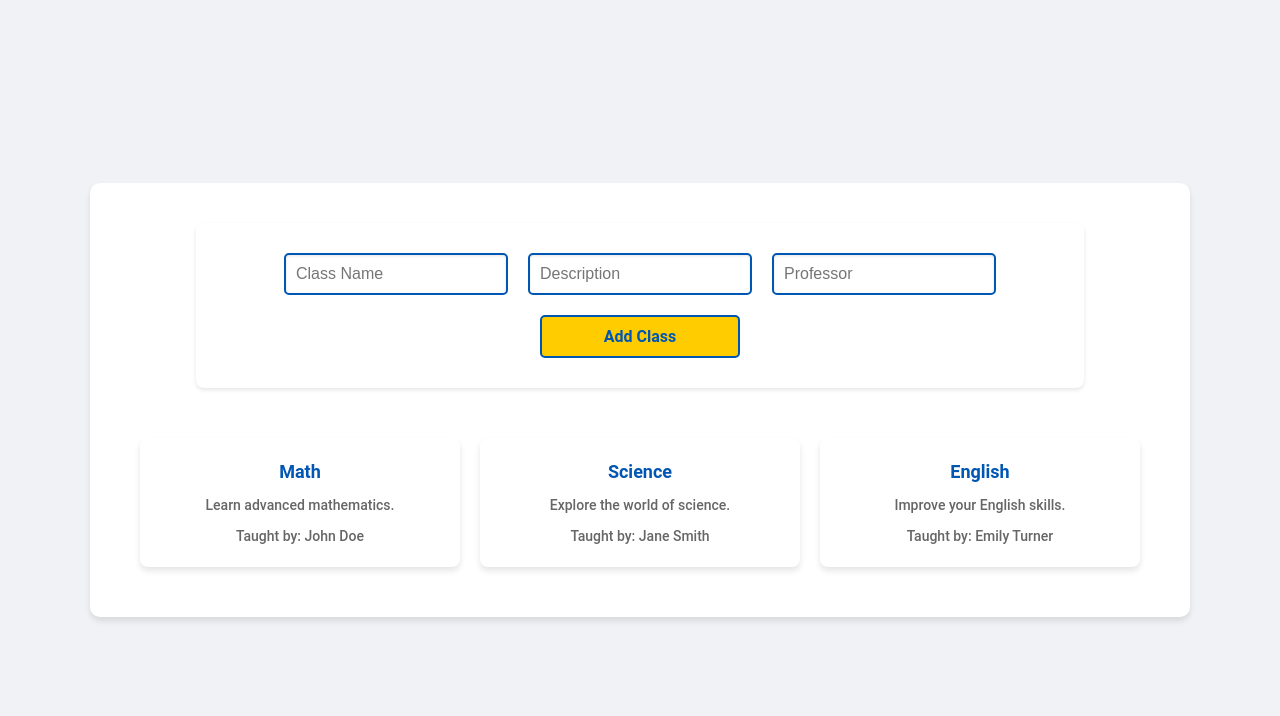
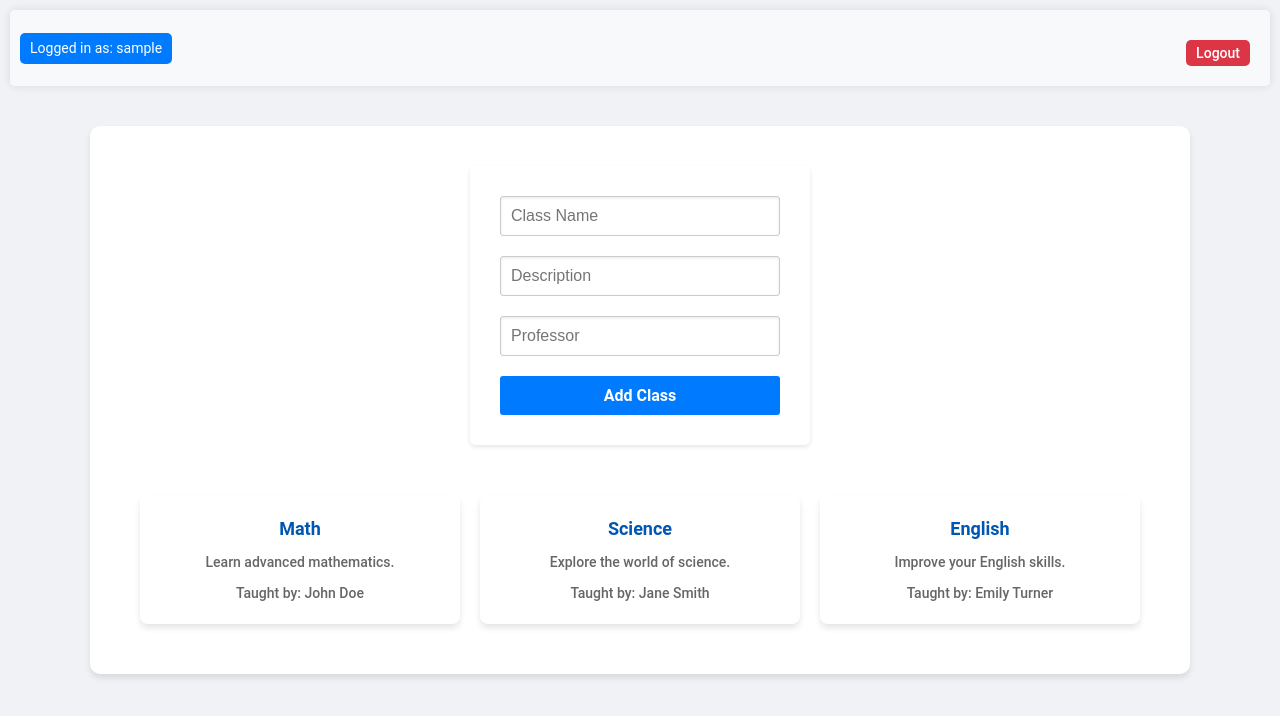
Before and after one commit to Luppole/isgo-frontend, a React (Vite) app: page / in a window 1280 px wide. Shown: the top 716 px of the page. Built offline with nearby package versions, Linux system fonts and the light colour scheme; sample sign-in values are in the browser's storage.

Commit message:
Logout System

```diff
--- a/src/App.css
+++ b/src/App.css
@@ -81,3 +81,39 @@ body {
 .class-card button:hover {
   background-color: #0056b3;
 }
+
+.header {
+  display: flex;
+  justify-content: space-between;
+  align-items: center;
+  position: absolute;
+  top: 10px;
+  left: 10px;
+  right: 10px;
+  background-color: #f8f9fa;
+  padding: 10px;
+  border-radius: 5px;
+  box-shadow: 0 0 10px rgba(0, 0, 0, 0.1);
+}
+
+.username-display {
+  background-color: #007bff;
+  color: white;
+  padding: 5px 10px;
+  border-radius: 5px;
+  font-size: 14px;
+}
+
+.logout-button {
+  background-color: #dc3545;
+  color: white;
+  border: none;
+  padding: 5px 10px;
+  border-radius: 5px;
+  font-size: 14px;
+  cursor: pointer;
+}
+
+.logout-button:hover {
+  background-color: #c82333;
+}
--- a/src/App.jsx
+++ b/src/App.jsx
@@ -1,22 +1,40 @@
-import React from 'react';
+import React, { useContext } from 'react';
 import { BrowserRouter as Router, Route, Routes, Navigate } from 'react-router-dom';
 import Home from './Home';
 import Classroom from './Classroom';
 import Login from './Login';
 import Register from './Register';
+import { AuthContext, AuthProvider } from './AuthContext';
+import './App.css';
 
-function App() {
-  const isAuthenticated = !!localStorage.getItem('token');
+function AppContent() {
+  const { isAuthenticated, username, logout } = useContext(AuthContext);
 
   return (
-    <Router>
+    <div className="app-container">
+      {isAuthenticated && (
+        <div className="header">
+          <div className="username-display">Logged in as: {username}</div>
+          <button className="logout-button" onClick={logout}>Logout</button>
+        </div>
+      )}
       <Routes>
         <Route path="/" element={isAuthenticated ? <Home /> : <Navigate to="/login" />} />
         <Route path="/classroom/:classId" element={isAuthenticated ? <Classroom /> : <Navigate to="/login" />} />
         <Route path="/login" element={<Login />} />
         <Route path="/register" element={<Register />} />
       </Routes>
-    </Router>
+    </div>
+  );
+}
+
+function App() {
+  return (
+    <AuthProvider>
+      <Router>
+        <AppContent />
+      </Router>
+    </AuthProvider>
   );
 }
 
--- /dev/null
+++ b/src/AuthContext.jsx
@@ -0,0 +1,41 @@
+import React, { createContext, useState, useEffect } from 'react';
+
+const AuthContext = createContext();
+
+const AuthProvider = ({ children }) => {
+  const [isAuthenticated, setIsAuthenticated] = useState(!!localStorage.getItem('token'));
+  const [username, setUsername] = useState(localStorage.getItem('username') || '');
+
+  useEffect(() => {
+    const token = localStorage.getItem('token');
+    const storedUsername = localStorage.getItem('username');
+    if (token && storedUsername) {
+      setIsAuthenticated(true);
+      setUsername(storedUsername);
+    }
+  }, []);
+
+  const login = (token, username) => {
+    localStorage.setItem('token', token);
+    localStorage.setItem('username', username);
+    setIsAuthenticated(true);
+    setUsername(username);
+  };
+
+  const logout = () => {
+    localStorage.removeItem('token');
+    localStorage.removeItem('username');
+    setIsAuthenticated(false);
+    setUsername('');
+    window.location.href = '/login';  // Redirect to login page
+  };
+
+
+  return (
+    <AuthContext.Provider value={{ isAuthenticated, username, login, logout }}>
+      {children}
+    </AuthContext.Provider>
+  );
+};
+
+export { AuthContext, AuthProvider };
--- a/src/Login.jsx
+++ b/src/Login.jsx
@@ -1,6 +1,7 @@
-import React, { useState } from 'react';
+import React, { useState, useContext } from 'react';
 import { useNavigate } from 'react-router-dom';
-import { login } from './api';
+import { login as apiLogin } from './api';
+import { AuthContext } from './AuthContext';
 import './Login.css';
 
 const Login = () => {
@@ -8,15 +9,15 @@ const Login = () => {
   const [password, setPassword] = useState('');
   const [message, setMessage] = useState('');
   const navigate = useNavigate();
+  const { login } = useContext(AuthContext);
 
   const handleLogin = async (e) => {
     e.preventDefault();
     try {
-            const result = await login(username, password);
+      const result = await apiLogin(username, password);
       setMessage('Login successful');
-            localStorage.setItem('token', result.token);
-            localStorage.setItem('username', username);
-            navigate('/');  // Redirect to the root page
+      login(result.token, username);
+      navigate('/'); // Redirect to the root page
     } catch (error) {
       setMessage('Login failed');
       console.error('Error during login:', error.response ? error.response.data : error.message);
```
Lines whose indentation alone changed are shown as unchanged.
